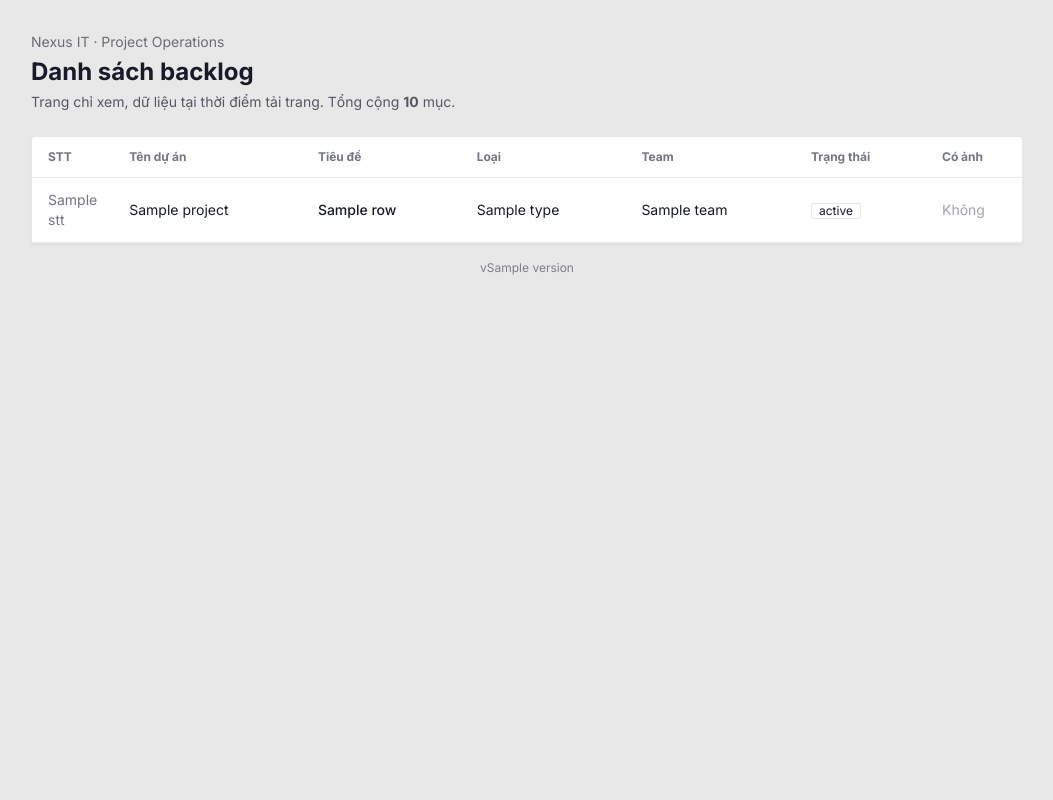
After one commit to longlong7032/MVV-BacklogSystem, a Node server app: template frontend/views/public-backlog.hbs in a window 1280 px wide. The commit adds this page. Shown: the whole page, without its empty margins (113-1166 px from the left). Run offline with Node 20, Linux system fonts and the light colour scheme; the template is opened without the code that fills it: most values are stand-ins (such as "Sample title", 1, 10 or a date in 2020); some libraries are stand-ins or nearby versions.

Commit message:
feat: implement public backlog API and view for unauthenticated users

```diff
--- a/frontend/src/server.ts
+++ b/frontend/src/server.ts
@@ -24,6 +24,7 @@ import {
   loadData,
   loadMcpInfo,
   loadProfile,
+  loadPublicBacklog,
   loadUsers,
 } from './backend.js';
 import { ROOT_DIR } from './lib/paths.js';
@@ -105,7 +106,7 @@ app.use('/public', express.static(path.join(ROOT_DIR, 'public'), IS_PROD ? { max
 
 /* ---------- Các trang ---------- */
 app.locals.version = version; // layout.hbs hiển thị phiên bản ở mọi trang (kể cả trang lỗi)
-registerPages(app, { version, loadData, loadUsers, loadMcpInfo, loadProfile });
+registerPages(app, { version, loadData, loadUsers, loadMcpInfo, loadProfile, loadPublicBacklog });
 registerErrorHandlers(app); // 404 + lỗi bất ngờ: phải đặt sau mọi route
 
 // Cấu hình backend sai: báo ngay khi khởi động (trên Vercel hiện trong Function Logs)
--- a/frontend/views/backlog.hbs
+++ b/frontend/views/backlog.hbs
@@ -3,6 +3,10 @@
     <a href="{{exportHref}}" class="btn btn-sm">
       <svg class="h-4 w-4" viewBox="0 0 20 20" fill="currentColor" aria-hidden="true"><path d="M10.75 2.75a.75.75 0 0 0-1.5 0v8.69L6.53 8.72a.75.75 0 0 0-1.06 1.06l4 4a.75.75 0 0 0 1.06 0l4-4a.75.75 0 1 0-1.06-1.06l-2.72 2.72V2.75Z"/><path d="M3.5 13.75a.75.75 0 0 0-1.5 0v1.5A2.75 2.75 0 0 0 4.75 18h10.5A2.75 2.75 0 0 0 18 15.25v-1.5a.75.75 0 0 0-1.5 0v1.5c0 .69-.56 1.25-1.25 1.25H4.75c-.69 0-1.25-.56-1.25-1.25v-1.5Z"/></svg>
       <span class="hidden sm:inline">Tải Excel</span><span class="sm:hidden">Excel</span>
+    </a>
+    <a href="{{publicHref}}" target="_blank" rel="noopener" class="btn btn-sm" title="Mở trang xem công khai (ẩn ID và file HAR) để gửi cho người vãng lai">
+      <svg class="h-4 w-4" viewBox="0 0 20 20" fill="currentColor" aria-hidden="true"><path d="M10 12.5a2.5 2.5 0 1 0 0-5 2.5 2.5 0 0 0 0 5Z"/><path fill-rule="evenodd" d="M.664 10.59a1.651 1.651 0 0 1 0-1.186A10.004 10.004 0 0 1 10 3c4.257 0 7.893 2.66 9.336 6.41.147.381.146.804 0 1.186A10.004 10.004 0 0 1 10 17c-4.257 0-7.893-2.66-9.336-6.41ZM14 10a4 4 0 1 1-8 0 4 4 0 0 1 8 0Z" clip-rule="evenodd"/></svg>
+      <span class="hidden sm:inline">Trang xem công khai</span><span class="sm:hidden">Xem</span>
     </a>
     <button type="button" data-open-form="feedback" class="btn btn-primary btn-sm"><span aria-hidden="true">+</span> Thêm backlog</button>
   {{/page_header}}
--- /dev/null
+++ b/frontend/views/public-backlog.hbs
@@ -0,0 +1,58 @@
+<!DOCTYPE html>
+<html lang="vi" data-theme="corporate">
+<head>
+  <meta charset="UTF-8">
+  <meta name="viewport" content="width=device-width, initial-scale=1">
+  <meta name="robots" content="noindex, nofollow">
+  <title>{{title}} · Feedback backlog</title>
+  <link rel="preconnect" href="https://fonts.googleapis.com">
+  <link rel="preconnect" href="https://fonts.gstatic.com" crossorigin>
+  <link href="https://fonts.googleapis.com/css2?family=Inter:wght@400;500;600;700&display=swap" rel="stylesheet">
+  <link href="https://cdn.jsdelivr.net/npm/daisyui@4.12.24/dist/full.min.css" rel="stylesheet" type="text/css">
+  <script src="https://cdn.tailwindcss.com"></script>
+  <script>
+    tailwind.config = { theme: { extend: { fontFamily: { sans: ['Inter', 'ui-sans-serif', 'system-ui'] } } } };
+  </script>
+</head>
+<body class="min-h-screen bg-base-200 font-sans antialiased">
+<main class="mx-auto max-w-5xl px-4 py-8">
+  <header class="mb-6">
+    <p class="text-sm opacity-60">Nexus IT · Project Operations</p>
+    <h1 class="mt-1 text-2xl font-bold">Danh sách backlog</h1>
+    <p class="mt-1 text-sm opacity-70">Trang chỉ xem, dữ liệu tại thời điểm tải trang. Tổng cộng <b>{{total}}</b> mục.</p>
+  </header>
+
+  <div class="overflow-x-auto rounded-box border border-base-content/10 bg-base-100 shadow-sm">
+    <table class="table w-full min-w-[640px]">
+      <thead>
+        <tr>
+          <th class="w-16">STT</th>
+          <th>Tên dự án</th>
+          <th>Tiêu đề</th>
+          <th>Loại</th>
+          <th>Team</th>
+          <th>Trạng thái</th>
+          <th class="w-24">Có ảnh</th>
+        </tr>
+      </thead>
+      <tbody>
+        {{#each rows}}
+        <tr class="align-top">
+          <td class="text-base-content/60">{{stt}}</td>
+          <td>{{project}}</td>
+          <td class="font-medium">{{#if title}}{{title}}{{else}}Chưa đặt tên{{/if}}</td>
+          <td>{{#if type}}{{type}}{{else}}<span class="text-base-content/40">—</span>{{/if}}</td>
+          <td>{{#if team}}{{team}}{{else}}<span class="text-base-content/40">Chưa phân công</span>{{/if}}</td>
+          <td><span class="badge badge-sm whitespace-nowrap {{statusBadge}}">{{statusLabel}}</span></td>
+          <td>{{#if hasImage}}Có{{else}}<span class="text-base-content/40">Không</span>{{/if}}</td>
+        </tr>
+        {{else}}
+        <tr><td colspan="7" class="py-10 text-center text-base-content/60">Chưa có backlog nào.</td></tr>
+        {{/each}}
+      </tbody>
+    </table>
+  </div>
+  <p class="mt-4 text-center text-xs opacity-50">v{{version}}</p>
+</main>
+</body>
+</html>
```
Also changed, not shown: backend/src/modules/feedbacks.ts (+41 -0 lines), frontend/src/backend.ts (+13 -0 lines), frontend/src/pages/index.ts (+21 -0 lines), 1 other file.
